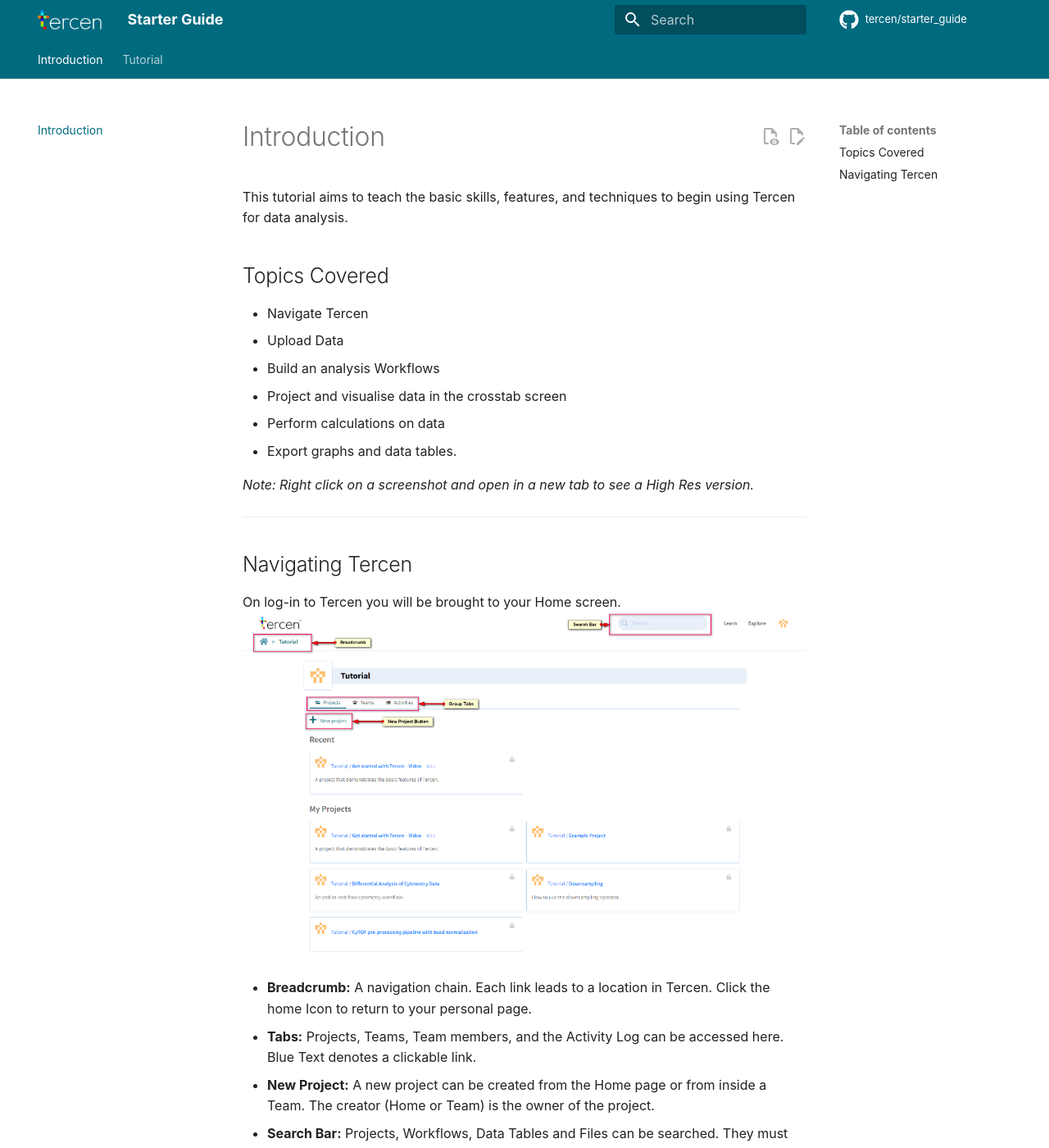
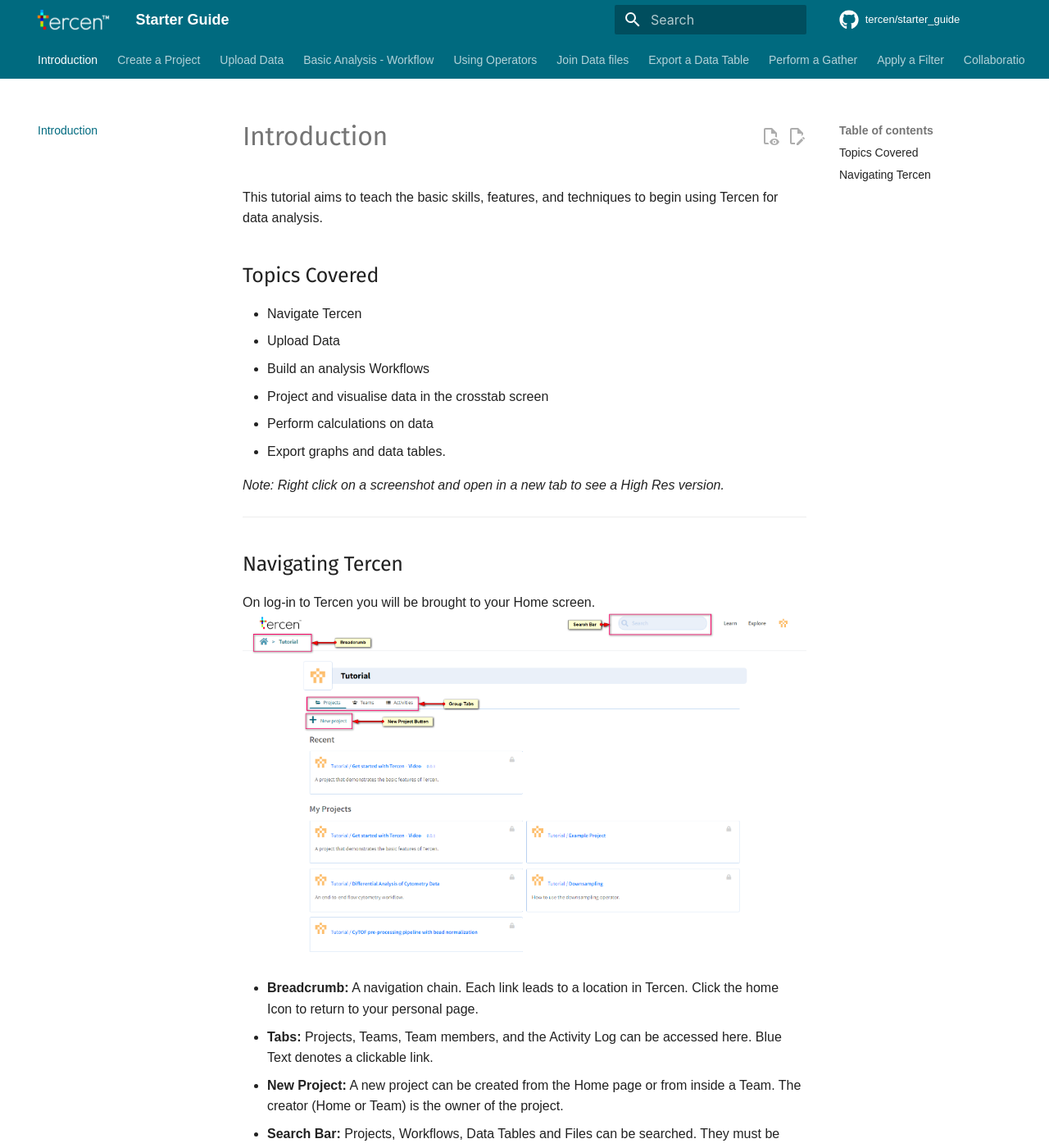
Before and after one commit to tercen/starter_guide, an MkDocs documentation site: the page built from docs/index.md, in a window 1280 px wide and 1400 px high. Shown: the whole window at 82% size. Built offline with MkDocs 1.6.1 and Material for MkDocs 9.7.7, drawn with Linux system fonts in a browser that asks for light colours; some web fonts are replaced; comment, search, counter and statistics services are not loaded; the version menu is left out.

Commit message:
Logo style and nav

```diff
--- a/docs/stylesheets/extra.css
+++ b/docs/stylesheets/extra.css
@@ -1,5 +1,32 @@
+@import url('https://fonts.googleapis.com/css?family=Fira+Sans');
+@import url('https://fonts.googleapis.com/css?family=Source+Sans');
+
 :root {
     --md-primary-fg-color:        #006a7f;
     --md-primary-fg-color--light: #8bbed1;
     --md-primary-fg-color--dark:  #1e5051;
 }
+
+p, div {
+  font-family: 'Source Sans', sans-serif;
+}
+
+h1, h2, h3, li.book-part {
+  font-family: 'Fira Sans', sans-serif;
+  font-weight: bold;
+}
+
+p.caption {
+  color: #777;
+  margin-top: 10px;
+}
+p code {
+  white-space: inherit;
+}
+pre {
+  word-break: normal;
+  word-wrap: normal;
+}
+pre code {
+  white-space: inherit;
+}
--- a/mkdocs.yml
+++ b/mkdocs.yml
@@ -15,7 +15,7 @@ theme:
   # custom_dir: .docs/overrides/
   font: false
   favicon: https://tercen.com/_assets/brand/fav.png
-  logo: ./images/Tercen Logo white_vert_B.png
+  logo: ./images/Small Logo white.png
   icon:
     repo: fontawesome/brands/github
   palette:
@@ -27,7 +27,7 @@ theme:
     - navigation.path
     - navigation.sections
     #    - navigation.expand
-    - navigation.tabs
+    #    - navigation.tabs
     #    - navigation.tabs.sticky
     - navigation.top
     - navigation.tracking
@@ -105,13 +105,12 @@ extra:
     provider: mike
 nav:
   - Introduction: index.md
-  - Tutorial:
-      - Create a Project: create_a_project.md
-      - Upload Data: upload_data.md
-      - Basic Analysis - Workflow: workflow.md
-      - Using Operators: operators.md
-      - Join Data files: join.md
-      - Export a Data Table: export_data.md
-      - Perform a Gather: gather.md
-      - Apply a Filter: filter.md
-      - Collaboration Tips: collaborate.md
+  - Create a Project: create_a_project.md
+  - Upload Data: upload_data.md
+  - Basic Analysis - Workflow: workflow.md
+  - Using Operators: operators.md
+  - Join Data files: join.md
+  - Export a Data Table: export_data.md
+  - Perform a Gather: gather.md
+  - Apply a Filter: filter.md
+  - Collaboration Tips: collaborate.md
```
Also changed, not shown: docs/images/Small Logo white.png (added).
